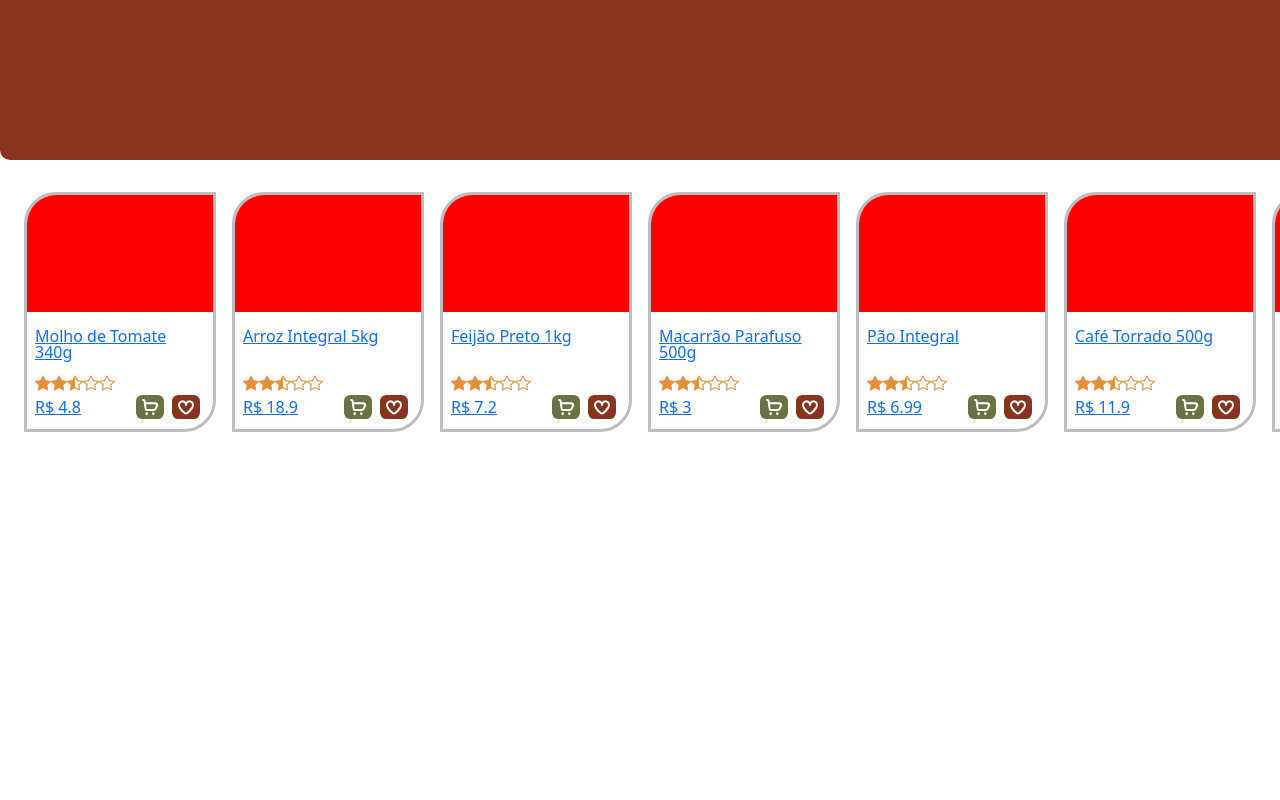
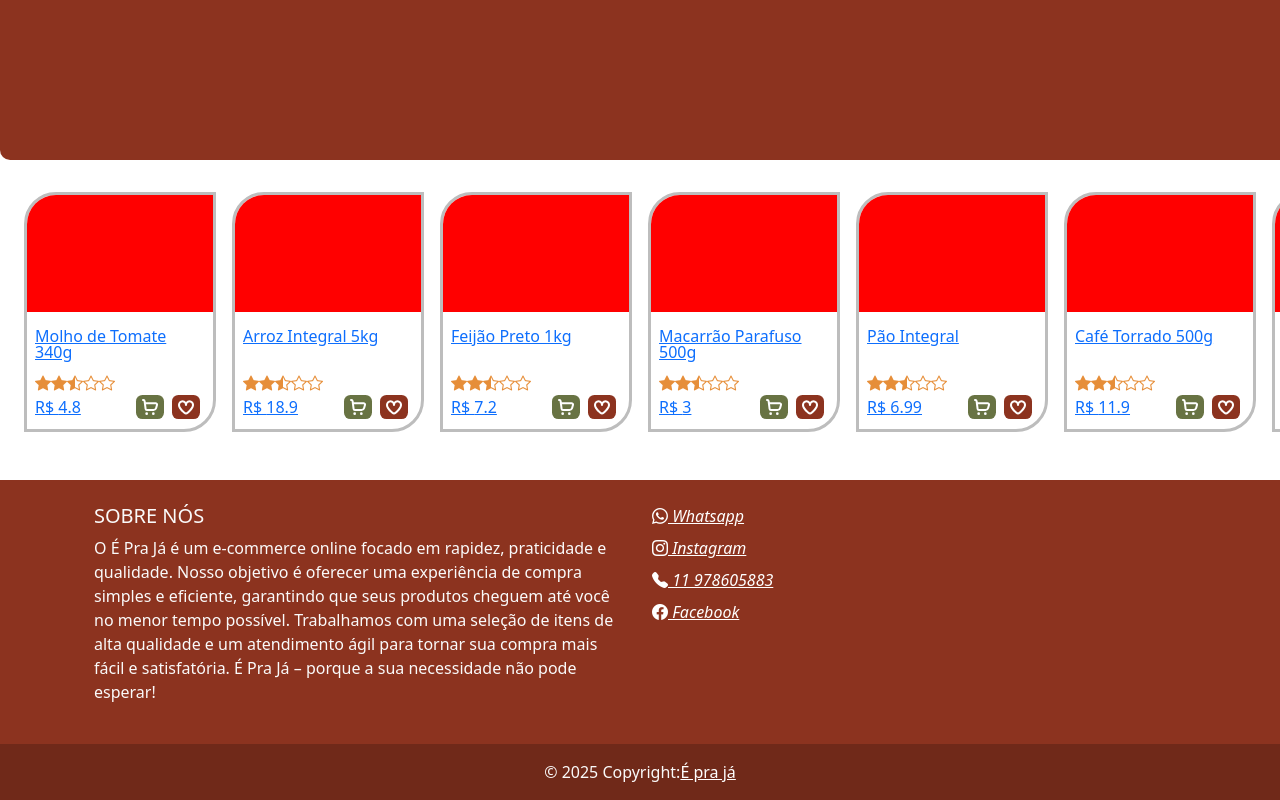
Before and after one commit to manuflorenca/E-pra-ja-mercado, a React (Vite) app: page / in a window 1280 px wide. Shown: the part 333-1133 px from the top of the page. Before the commit the page ends 800 px from the top, so only its background shows below. Built offline with nearby package versions, Linux system fonts and the light colour scheme.

Commit message:
feat(footer): Criando a footer

```diff
--- a/package.json
+++ b/package.json
@@ -10,6 +10,7 @@
     "preview": "vite preview"
   },
   "dependencies": {
+    "mdb-react-ui-kit": "^9.0.0",
     "react": "^18.3.1",
     "react-dom": "^18.3.1",
     "react-router-dom": "^7.1.1"
--- /dev/null
+++ b/src/components/Footer.jsx
@@ -0,0 +1,62 @@
+import "../styles/Footer.css"
+import React from 'react';
+import {
+  MDBFooter,
+  MDBContainer,
+  MDBCol,
+  MDBRow,
+} from 'mdb-react-ui-kit';
+
+export default function App() {
+  return (
+    <MDBFooter className='Footer text-center text-md-start'>
+      <MDBContainer className='p-4'>
+        <MDBRow>
+          <MDBCol lg="6" md="12" className='mb-4 mb-md-0'>
+            <h5 className='text-uppercase'>Sobre nós</h5>
+
+            <p>
+            O É Pra Já é um e-commerce online focado em rapidez, praticidade e qualidade.
+            Nosso objetivo é oferecer uma experiência de compra simples e eficiente, garantindo que seus produtos cheguem até você no menor tempo possível. Trabalhamos com uma seleção de itens de alta qualidade e um atendimento ágil para tornar sua compra mais fácil e satisfatória.
+            É Pra Já – porque a sua necessidade não pode esperar!
+            </p>
+          </MDBCol>
+
+          <MDBCol lg="3" md="6" className='mb-4 mb-md-0'>
+
+            <ul className="list-unstyled">
+                <li className="mb-2">
+                    <a href="#!" className="text-white">
+                    <i className="bi bi-whatsapp"> Whatsapp</i>
+                    </a>
+                </li>
+                <li className="mb-2">
+                    <a href="#!" className="text-white">
+                    <i className="bi bi-instagram"> Instagram</i>
+                    </a>
+                </li>
+                <li className="mb-2">
+                    <a href="#!" className="text-white">
+                    <i className="bi bi-telephone-fill"> 11 978605883</i>
+                    </a>
+                </li>
+                <li className="mb-2">
+                    <a href="#!" className="text-white">
+                    <i className="bi bi-facebook"> Facebook</i>
+                    </a>
+                </li>
+            </ul>
+
+          </MDBCol>
+        </MDBRow>
+      </MDBContainer>
+
+      <div className='text-center p-3' style={{ backgroundColor: 'rgba(0, 0, 0, 0.2)' }}>
+        © 2025 Copyright:
+        <a className='text-white' href='https://mdbootstrap.com/'>
+            É pra já
+        </a>
+      </div>
+    </MDBFooter>
+  );
+}
--- a/src/index.css
+++ b/src/index.css
@@ -2,6 +2,7 @@
     --color-primary: #687343;
     --color-secundary: #8C331F;
     --color-lightgreen: #687343CC;
+    --color-white: #fafafa;
 }
 
 .bi-star-fill,
--- a/src/routes/Home.jsx
+++ b/src/routes/Home.jsx
@@ -3,6 +3,7 @@ import { Link } from 'react-router-dom'
 import {products} from '../data/products.json'
 import Banner from '../components/Banner'
 import Card from '../components/Card'
+import Footer from '../components/Footer'
 
 function Home() {
   return (
@@ -19,6 +20,7 @@ function Home() {
           ))}
         </section>
       </section>
+      <Footer/>
     </>
   )
 }
--- /dev/null
+++ b/src/styles/Footer.css
@@ -0,0 +1,5 @@
+.Footer{
+    margin-top: 3em;
+    background-color: var(--color-secundary);
+    color:var(--color-white);
+}
```
Also changed, not shown: 1 other file (tests, documents, lock files or other folders).
